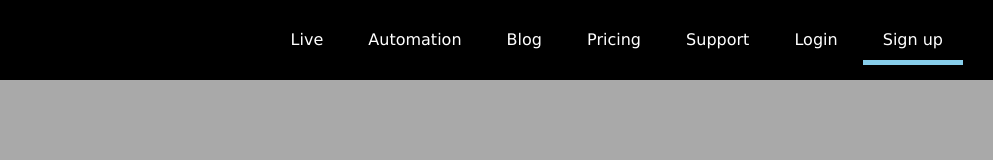
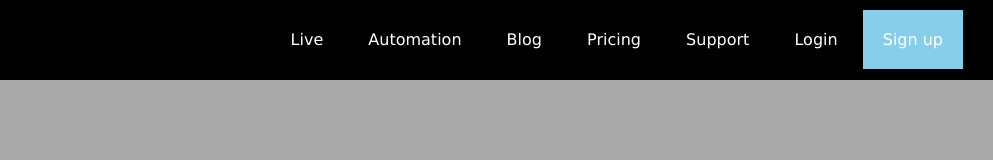
Before and after one commit to Isha910/support-system, a plain HTML site: page templates/header.html in a window 1280 px wide. In both pictures the pointer is over the item "Sign up". Shown: the full height of the page, 287-1280 px from the left. Drawn offline with nearby package versions, Linux system fonts and the light colour scheme.

Commit message:
change in hover fields

```diff
--- a/css/style.css
+++ b/css/style.css
@@ -21,10 +21,13 @@ nav ul li{
   display: inline-block;
   transition: 0.8s all;
 }
-nav ul li:hover{ border-bottom: 5px solid skyblue; height: 60px;}/*background-color: skyblue;  */
+nav ul li:hover{ border-bottom: 5px solid skyblue; height:60px;}/*background-color: skyblue;  */
 
 nav ul li a{
   text-decoration: none;
   color:white;
   padding: 20px;
 }
+
+nav ul .sign:hover{ border-bottom:none; background: none;}
+nav ul .sign a{background: skyblue;}
```
